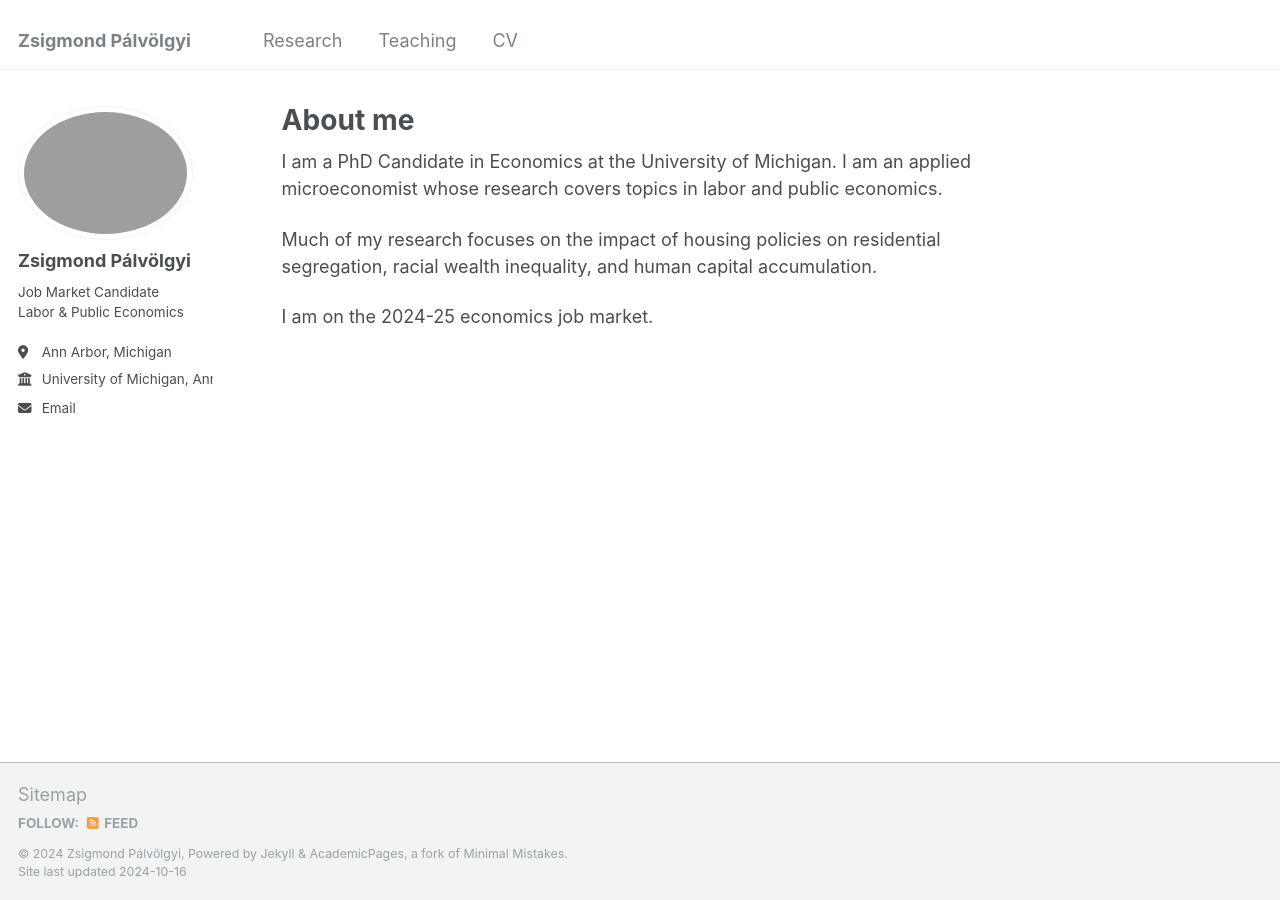
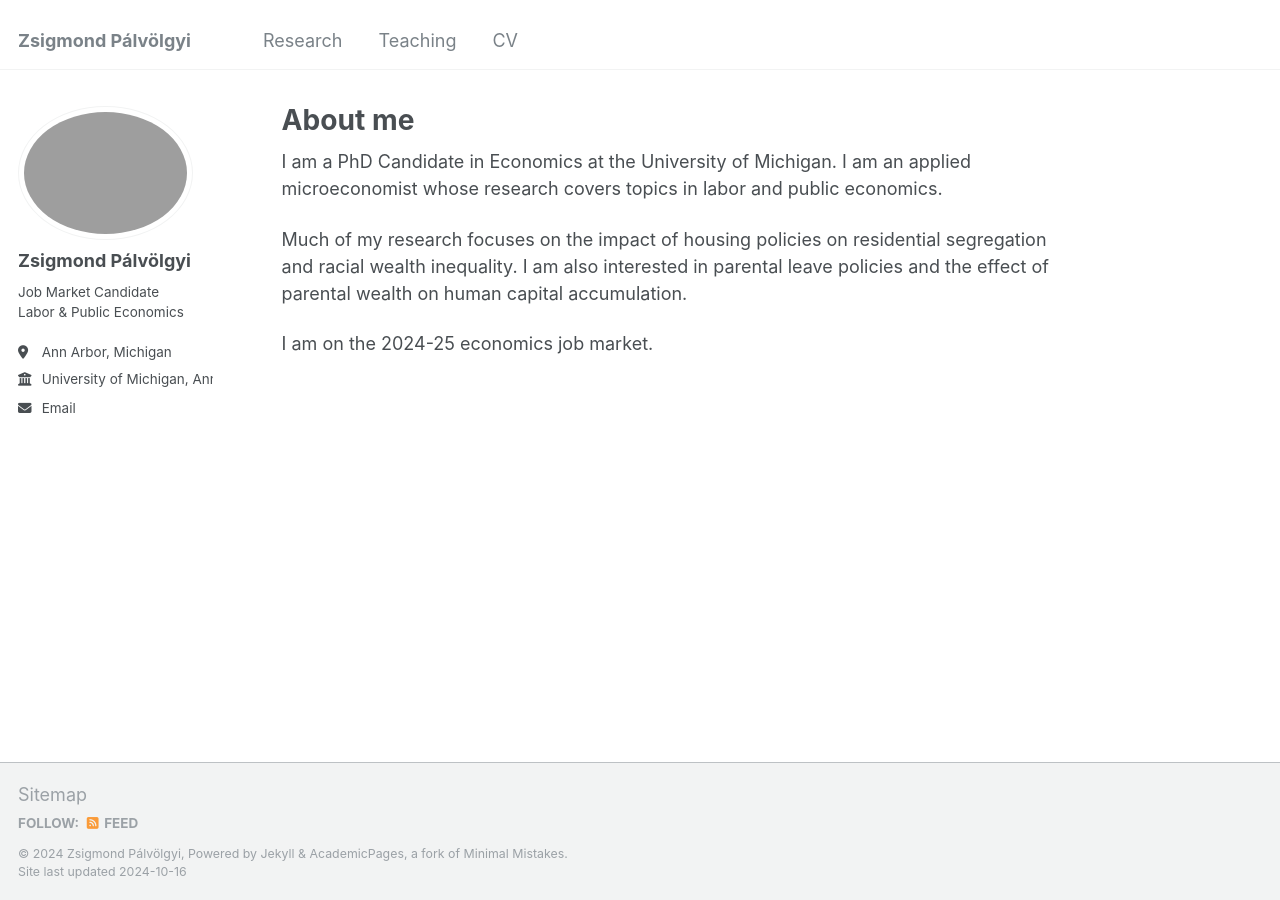
Before and after one commit to zsigmond-palvolgyi/zsigmond-palvolgyi.github.io, a Jekyll site: the page built from _pages/about.md, in a window 1280 px wide. Built offline with Jekyll 4.4.1, drawn with Linux system fonts in a browser that asks for light colours.

Commit message:
update about

```diff
--- a/_pages/about.md
+++ b/_pages/about.md
@@ -10,6 +10,6 @@ redirect_from:
 
 I am a PhD Candidate in Economics at the University of Michigan. I am an applied microeconomist whose research covers topics in labor and public economics.
 
-Much of my research focuses on the impact of housing policies on residential segregation, racial wealth inequality, and human capital accumulation.
+Much of my research focuses on the impact of housing policies on residential segregation and racial wealth inequality. I am also interested in parental leave policies and the effect of parental wealth on human capital accumulation.
 
 I am on the 2024-25 economics job market.
```
